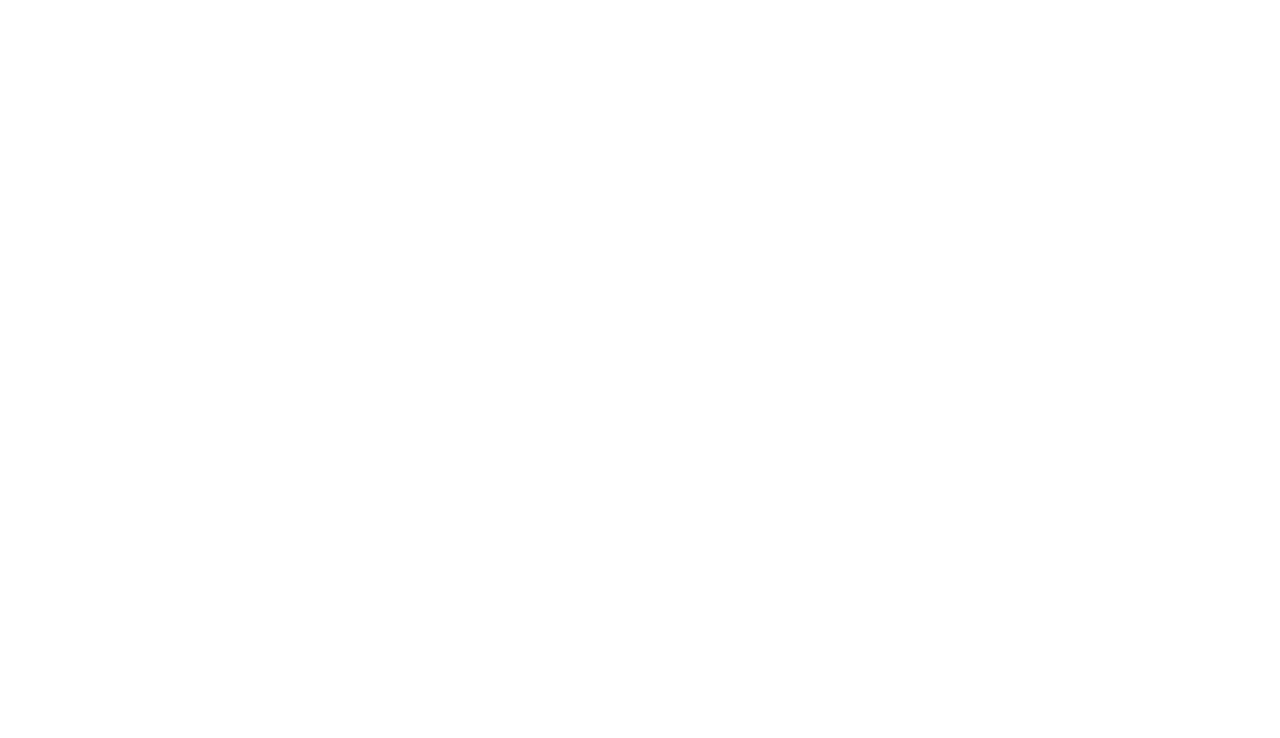
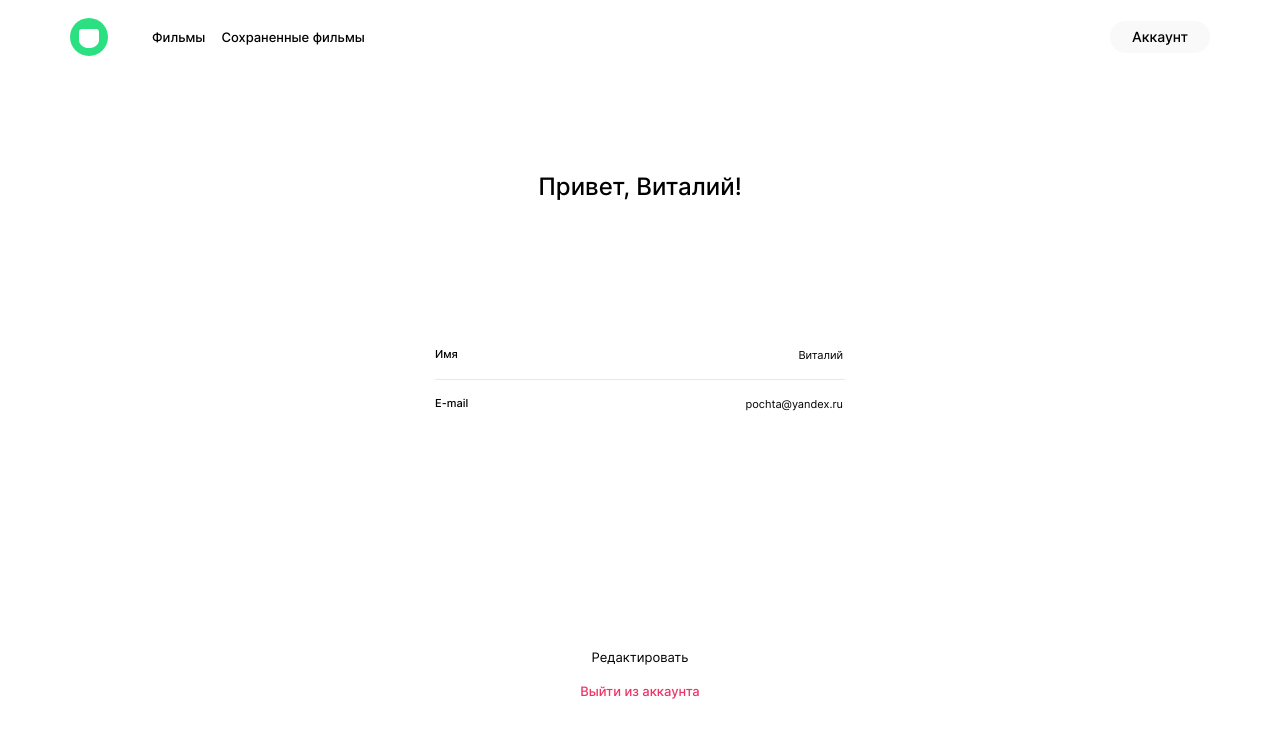
Before and after one commit to maksps/movies-explorer-frontend, a React (Create React App) app: page /profile in a window 1280 px wide. Before the commit this address had no page. Shown: the top 738 px of the page. Built offline with nearby package versions, Linux system fonts and the light colour scheme.

Commit message:
сверстать profile

```diff
--- a/src/components/App/App.js
+++ b/src/components/App/App.js
@@ -6,10 +6,11 @@
 import HeaderMovie from '../HeaderMovie/HeaderMovie.js';
 import Footer from '../Footer/Footer.js';
 
-import Main from '../Main/Main.js'
-import Movies from '../Movies/Movies.js'
-import Preloader from '../Preloader/Preloader.js'
-import SavedMovies from '../SavedMovies/SavedMovies.js'
+import Main from '../Main/Main.js';
+import Movies from '../Movies/Movies.js';
+import Preloader from '../Preloader/Preloader.js';
+import SavedMovies from '../SavedMovies/SavedMovies.js';
+import Profile from '../Profile/Profile';
 
 function App() {
 
@@ -27,14 +28,14 @@
           </>
         } />
 
-        <Route path="/movie" element={
+        <Route path="/movies" element={
           <>
             <HeaderMovie
               logo={logoHeader}
             />
 
             {/* <Preloader/> */}
-            <Movies/>
+            <Movies />
 
             <Footer />
           </>
@@ -45,8 +46,17 @@
             <HeaderMovie
               logo={logoHeader}
             />
-            <SavedMovies/>
+            <SavedMovies />
             <Footer />
+          </>
+        } />
+
+        <Route path="/profile" element={
+          <>
+            <HeaderMovie
+              logo={logoHeader}
+            />
+            <Profile/>
           </>
         } />
 
--- a/src/components/Movies/Movies.css
+++ b/src/components/Movies/Movies.css
@@ -7,6 +7,7 @@
     margin-left: 70px;
     margin-right: 70px;
     align-items: center;
+    padding-bottom: 80px;
 }
 
 @media screen and (max-width: 1024px) {
@@ -15,3 +16,24 @@
         margin-left: 30px;
     }
 }
+
+.movies__btn-more {
+    margin: 0;
+    padding: 0;
+    font-weight: 500;
+    font-size: 12px;
+    line-height: 15px;
+    text-align: center;
+    color: #000000;
+    width: 320px;
+    height: 36px;
+    margin-top: 80px;
+    background-color: white;
+    border-radius: 5px;
+    border: 1px solid #E8E8E8;
+    cursor: pointer;
+}
+
+.movies__btn-more:hover {
+    opacity: 0.8;
+}
--- a/src/components/Movies/Movies.js
+++ b/src/components/Movies/Movies.js
@@ -11,8 +11,6 @@
 }
 
 
-
-
 function Movies() {
 
     return (
@@ -23,6 +21,7 @@
                 btnImagechecked={ btnImagechecked}
                 btnImage={ btnImage}
             />
+            <button className="movies__btn-more">Ещё</button>
         </div>
     )
 
--- a/src/components/MoviesCard/MoviesCard.css
+++ b/src/components/MoviesCard/MoviesCard.css
@@ -59,8 +59,7 @@
 
 .moviesCard__btn:hover {
 
-    opacity: 0.8;
-
+    opacity: 0.5;
 }
 
 
--- a/src/components/MoviesCard/MoviesCard.js
+++ b/src/components/MoviesCard/MoviesCard.js
@@ -24,7 +24,7 @@
                     <h3 className="moviesCard__title">{card.movie.name}</h3>
                     <span className="moviesCard__time">{card.movie.duration}</span>
                 </div>
-                <button onClick={handleClick} className="moviesCard__btn moviesCard__btn_checked"><img className="moviesCard__btn-image" src={isChecked ? card.btnImage : card.btnImagechecked} alt="кнопка" /></button>
+                <button onClick={handleClick} className="moviesCard__btn moviesCard__btn_checked" type="button"><img className="moviesCard__btn-image" src={isChecked ? card.btnImage : card.btnImagechecked} alt="кнопка" /></button>
             </div>
             <img className="moviesCard__sreenshot" src={card.movie.image} alt="скриншот фильма" />
 
--- /dev/null
+++ b/src/components/Profile/Profile.css
@@ -0,0 +1,165 @@
+.profile {
+    display: flex;
+    font-family: 'Inter', 'Arial', sans-serif;
+    font-style: normal;
+    max-width: 410px;
+    width: 100%;
+    flex-direction: column;
+    margin-left: 70px;
+    margin-right: 70px;
+    align-items: center;
+    align-self: center;
+    padding-bottom: 70px;
+    padding-top: 74px;
+}
+
+.profile__container {
+    display: flex;
+    flex-direction: column;
+    flex-wrap: nowrap;
+    width: 100%;
+    margin-left: 30px;
+    margin-right: 30px;
+
+}
+
+.profile__title {
+    font-weight: 500;
+    font-size: 24px;
+    line-height: 29px;
+    text-align: center;
+    color: #000000;
+    padding-bottom: 106px;
+
+}
+
+
+.profile__form {
+    display: flex;
+    flex-direction: column;
+    flex-wrap: nowrap;
+    width: 100%;
+}
+
+.inputField {
+    display: flex;
+    flex-direction: column;
+    flex-wrap: nowrap;
+    padding-top: 17px;
+    padding-bottom: 16px;
+}
+.inputField_bordered {
+    border-top: 1px solid #E8E8E8;
+}
+
+.inputField__container {
+    display: flex;
+    flex-direction: row;
+    flex-wrap: nowrap;
+    justify-content: space-between;
+}
+
+
+
+.inputFild__title {
+    font-weight: 500;
+    font-size: 11px;
+    line-height: 13px;
+    min-width: 35px;
+    margin-right: 10px;
+}
+
+.inputField__input {
+    font-weight: 400;
+    font-size: 11px;
+    line-height: 13px;
+    text-align: right;
+    color: #000000;
+    width: 100%;
+    border: none;
+    -webkit-appearance: none;
+    -ms-appearance: none;
+    -moz-appearance: none;
+    appearance: none;
+}
+
+.inputField__input:focus-visible {
+
+    border: none
+}
+
+
+
+
+.inputField__input::-webkit-input-placeholder {
+    font-weight: 400;
+    font-size: 11px;
+    line-height: 13px;
+    text-align: right;
+    color: #000000;
+}
+
+
+.inputField__input:-moz-placeholder {
+    font-weight: 400;
+    font-size: 11px;
+    line-height: 13px;
+    text-align: right;
+    color: #000000;
+}
+
+
+
+.inputField__input-error {
+    font-weight: 400;
+    font-size: 10px;
+    line-height: 12px;
+    color: #EE3465;
+}
+
+.profile__nav {
+    display: flex;
+    flex-direction: column;
+    flex-wrap: nowrap;
+    padding-top: 220px;
+
+}
+
+.profile__button {
+    border: none;
+    font-size: 13px;
+    line-height: 16px;
+    text-align: center;
+    background-color: transparent;
+    cursor: pointer;
+}
+
+.profile__button_type_edit {
+    font-weight: 400;
+    color: #000000;
+    margin-bottom: 16px;
+}
+
+.profile__button_type_exit {
+    font-weight: 500;
+    color: #EE3465;
+}
+
+.profile__button:hover {
+    opacity: 0.5;
+}
+
+
+
+
+
+
+
+
+
+<nav className="profile__nav"><button className="profile__edit-button" type="button">Редактировать</button><button className="profile__exit-button" type="button">Выйти из аккаунта</button>@media screen and (max-width: 1024px) {
+    .profile {
+        margin-right: 30px;
+        margin-left: 30px;
+    }
+}
--- /dev/null
+++ b/src/components/Profile/Profile.js
@@ -0,0 +1,35 @@
+import React from "react";
+import './Profile.css';;
+
+function Profile() {
+    return (
+        <div className="profile">
+            <div className="profile__container">
+                <h3 className="profile__title">Привет, Виталий!</h3>
+                <form className="profile__form">
+                    <label className="inputField">
+                        <div className="inputField__container">
+                            <span className="inputFild__title">Имя</span>
+                            <input className="inputField__input" type="text" placeholder="Виталий" />
+                        </div>
+                        <span className="inputField__input-error"></span>
+                    </label>
+
+                    <label className="inputField inputField_bordered">
+                        <div className="inputField__container">
+                            <span className="inputFild__title">E-mail</span>
+                            <input className="inputField__input" type="email" placeholder="pochta@yandex.ru" />
+                        </div>
+                        <span className="inputField__input-error"></span>
+                    </label>
+                </form>
+                <nav className="profile__nav">
+                    <button className="profile__button profile__button_type_edit" type="button">Редактировать</button>
+                    <button className="profile__button profile__button_type_exit" type="button">Выйти из аккаунта</button>
+                </nav>
+            </div>
+        </div>
+    )
+}
+
+export default Profile;
--- a/src/components/SavedMovies/SavedMovies.css
+++ b/src/components/SavedMovies/SavedMovies.css
@@ -1 +1,18 @@
-.savedMovies{}
+.savedMovies {
+    display: flex;
+    font-family: 'Inter', 'Arial', sans-serif;
+    font-style: normal;
+    max-width: 1140px;
+    flex-direction: column;
+    margin-left: 70px;
+    margin-right: 70px;
+    align-items: center;
+    padding-bottom: 80px;
+}
+
+@media screen and (max-width: 1024px) {
+    .savedMovies {
+        margin-right: 30px;
+        margin-left: 30px;
+    }
+}
--- a/src/components/SavedMovies/SavedMovies.js
+++ b/src/components/SavedMovies/SavedMovies.js
@@ -3,14 +3,27 @@
 import MoviesCardList from '../MoviesCardList/MoviesCardList.js';
 import SearchForm from '../SearchForm/SearchForm.js';
 
+import btnImagechecked from '../../images/icon-movie-delete.svg';
+import btnImage from '../../images/icon-movie-delete.svg'
+const movie = {
+    image: 'https://mobimg.b-cdn.net/v3/fetch/26/260e062829bc021a8ab11fb329edeac9.jpeg?w=1470&r=0.5625',
+    name: 'Аватар',
+    duration: '1ч 60мин'
+}
+
+
+
 function SavedMovies() {
     return (
         <div className="savedMovies">
             <SearchForm />
-            <MoviesCardList />
+            <MoviesCardList
+                movie={movie}
+                btnImagechecked={btnImagechecked}
+                btnImage={btnImage}
+            />
         </div>
     )
-
 }
 
 export default SavedMovies;
```
Also changed, not shown: src/images/icon-movie-delete.svg (added).
